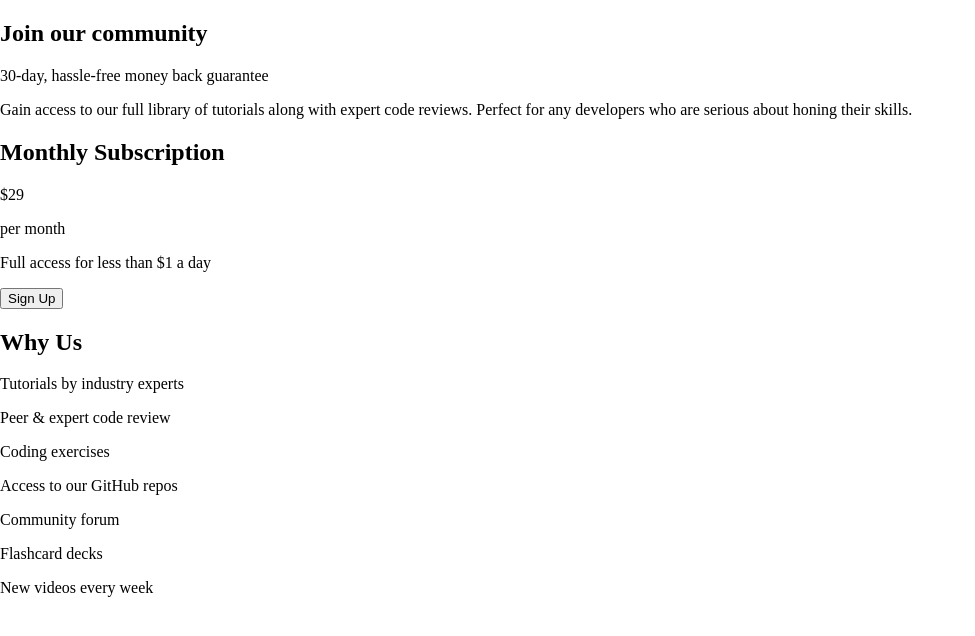
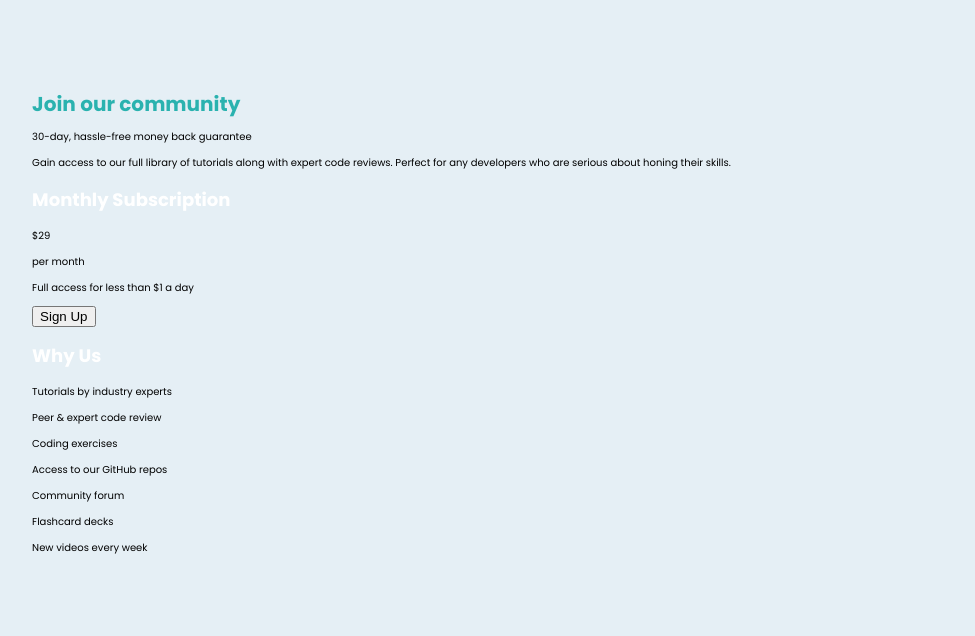
Before and after one commit to kauakestering/Price-Ziltinho, a plain HTML site: page index.html in a window 1280 px wide. Shown: the whole page, without its empty margins (0-975 px from the left). Drawn offline with Linux system fonts and the light colour scheme.

Commit message:
nada de mais, dia 18/10/2022

```diff
--- a/CSS/global.css
+++ b/CSS/global.css
@@ -1,7 +1,34 @@
+@import url('https://fonts.googleapis.com/css2?family=Poppins:wght@400;700&display=swap');
+
 body {
     margin: 0;
 	padding: 0;
 	border: 0;
 	box-sizing: border-box;
+	font-family: 'Poppins', sans-serif;
+}
+html {
+	font-size: 62.7%
+}
+main {
+	padding-top: 7.2rem;
+	padding-left: 3.2rem;
+	padding-right: 3.2rem;
+}
 
+h1 {
+	font-size: 2rem;
+	color: #2ab2af;
+	font-weight: 2.4px;
+	margin-bottom: 2.4px;
 }
+
+h2 {
+	font-size: 1.8rem;
+	font-weight: 2.2rem;
+	color: white;
+}
+
+body {
+	background-color: #e5eff5;
+}
```
